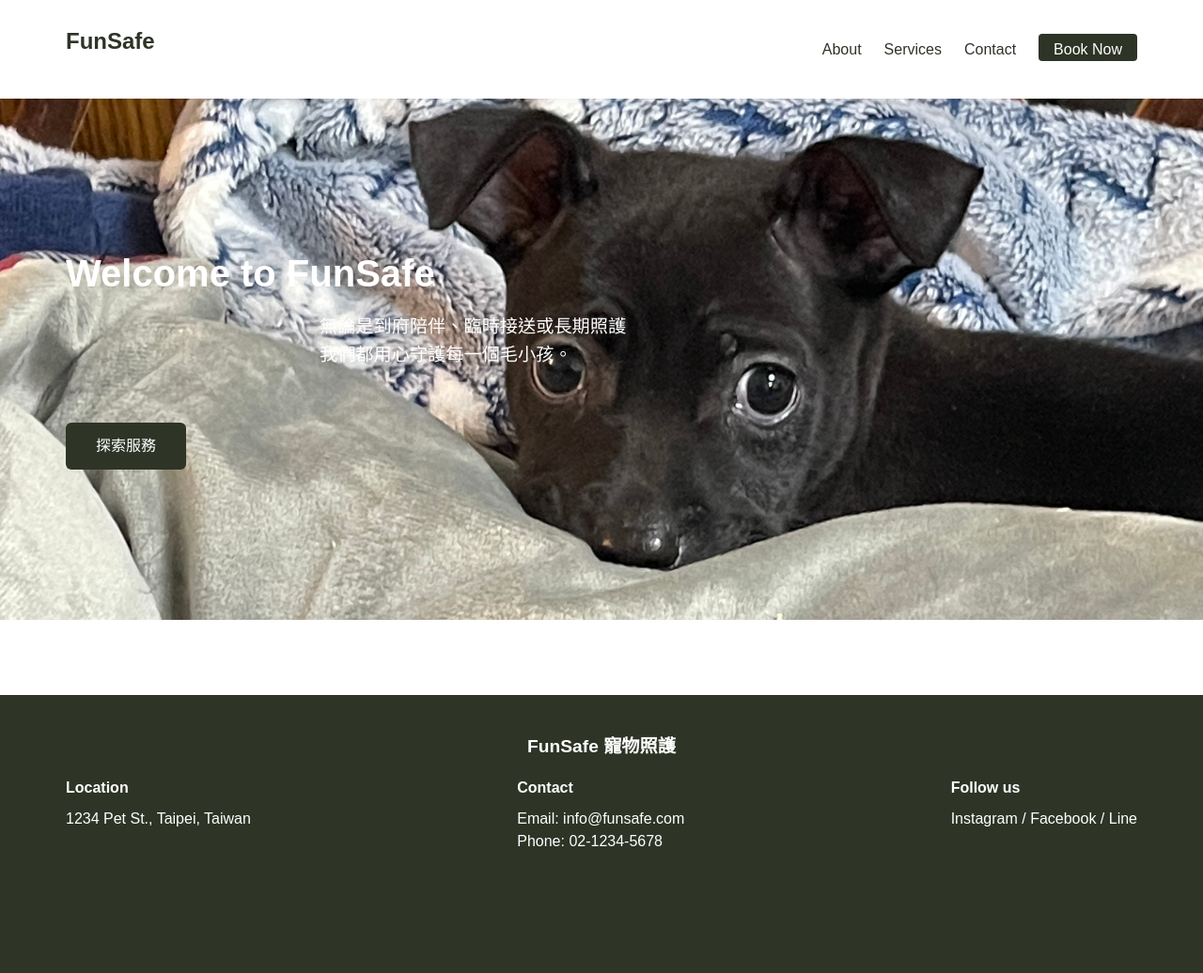
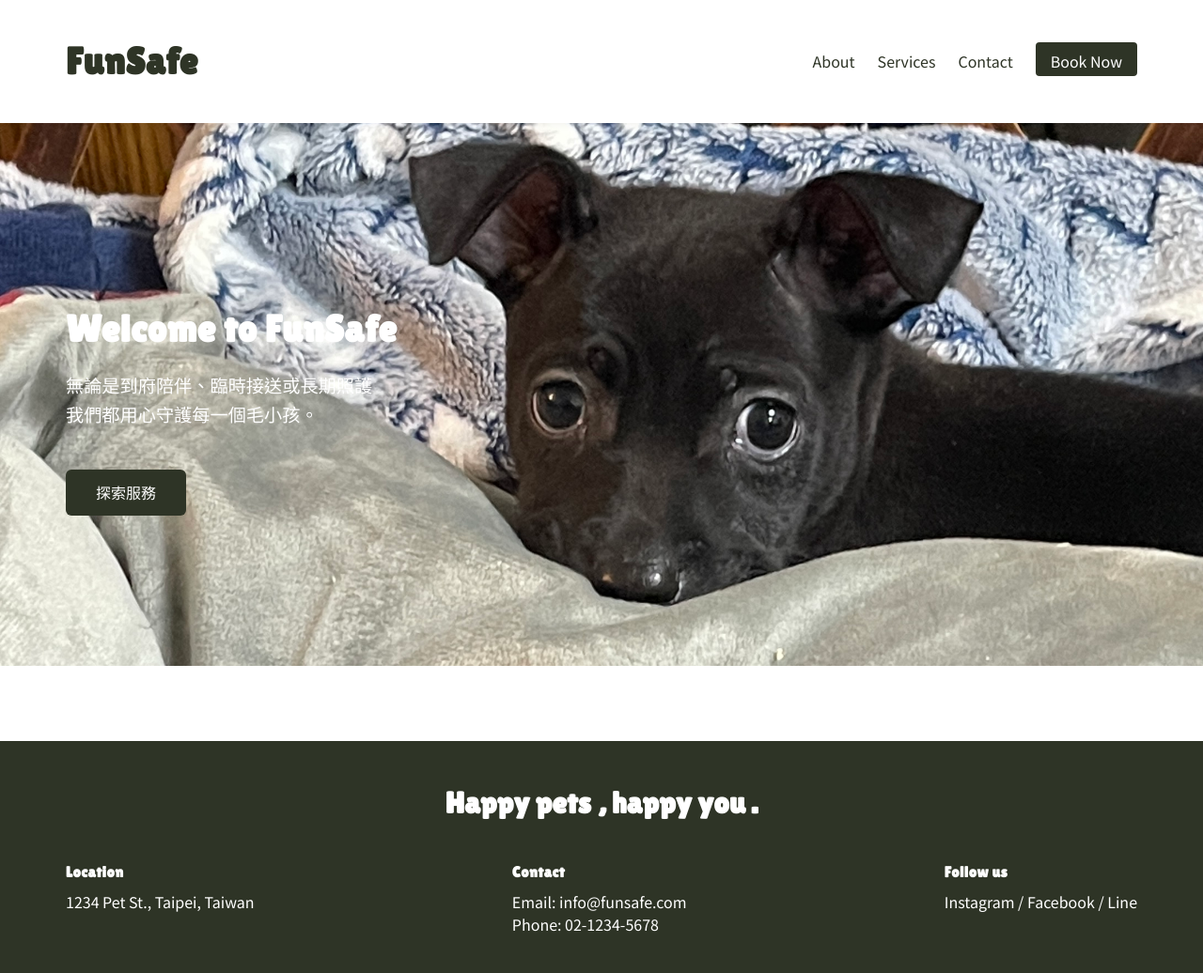
Before and after one commit to Ginnie1114/petcarewed, a PHP site: page / in a window 1280 px wide. Shown: the whole page at 94% size. Before the commit the page ends 901 px from the top, so only its background shows below. Run offline with PHP 8.4, Linux system fonts and the light colour scheme.

Commit message:
更新文字樣式

```diff
--- a/css/global.css
+++ b/css/global.css
@@ -2,7 +2,7 @@
 
 /* ---------- 字型與全站預設 ---------- */
 body {
-  font-family: "Noto Sans TC", sans-serif;
+  font-family: "Noto Sans TC", 'Lilita One',sans-serif;
   line-height: 1.6;
   margin: 0;
   padding: 0;
@@ -21,13 +21,27 @@ img {
   padding: 0 20px; /* ✅ 左右留白統一設計 */
 }
 
+/* global.css 中加入 */
+
 h1, h2, h3, h4 {
-  margin-top: 0;
+  font-weight: bold;
+  letter-spacing: 0.5px;
+  line-height: 1.4;
+}
+
+/* 自動加上 class="lang-en" 的標題使用英文字體 */
+.lang-en {
+  font-family: 'Lilita One', cursive;
+}
+
+/* 自動加上 class="lang-zh" 的標題使用中文字體 */
+.lang-zh {
+  font-family: 'Noto Sans TC', sans-serif;
 }
 
 /* ---------- 導覽列 ---------- */
 header#site-header {
-  background-color: #fff;
+  background-color: #ffffff8c;
   position: sticky;
   top: 0;
   z-index: 999;
@@ -38,13 +52,13 @@ header .container {
   display: flex;
   align-items: center;
   justify-content: space-between;
-  padding: 16px 0;
+  padding: 16px ;
 }
 
 .logo {
   text-decoration: none;
-  font-weight: bold;
-  font-size: 1.5rem;
+  font-weight: 900;
+  font-size: 2.5rem;
   color: #2E3426;
 }
 
@@ -99,10 +113,11 @@ footer {
 }
 
 .footer-top {
-  font-size: 1.2rem;
-  font-weight: bold;
+  font-size: 2rem;
+  font-weight: 900;
   margin-bottom: 1rem;
   text-align: center;
+  font-family: 'Lilita One', 'Noto Sans TC', sans-serif;
 }
 
 .footer-columns {
--- a/css/index.css
+++ b/css/index.css
@@ -25,7 +25,7 @@
 .hero-section p {
   font-size: 1.2rem;
   max-width: 600px;
-  margin: 0 auto 2rem;
+  /* margin: 0 auto 2rem; */
 }
 
 .hero-section .hero-img {
--- a/index.html
+++ b/index.html
@@ -4,6 +4,9 @@
   <meta charset="UTF-8">
   <meta name="viewport" content="width=device-width, initial-scale=1.0">
   <title>FunSafe｜安心寵物照護</title>
+  <!-- 載入 Google Fonts：Lilita One（英文）與 Noto Sans TC（繁體中文） -->
+  <link href="https://fonts.googleapis.com/css2?family=Lilita+One&family=Noto+Sans+TC&display=swap" rel="stylesheet">
+
   <!-- 全站共用樣式 -->
   <link rel="stylesheet" href="./css/global.css">
   <!-- 首頁專用樣式 -->
@@ -42,7 +45,7 @@
   <!-- 🦶 頁尾 Footer（共用） -->
   <footer>
     <div class="container">
-      <div class="footer-top">FunSafe 寵物照護</div>
+      <div class="footer-top">Happy pets , happy you . </div>
       <div class="footer-columns">
         <div>
           <h4>Location</h4>
@@ -66,5 +69,7 @@
   <script src="./js/index.js"></script>
 
 
+
+
 </body>
 </html>
--- a/js/global.js
+++ b/js/global.js
@@ -42,3 +42,18 @@ document.addEventListener("DOMContentLoaded", function () {
     });
   });
 });
+
+
+  document.querySelectorAll('h1, h2, h3, h4').forEach(el => {
+    const text = el.textContent.trim(); // 取得文字內容並移除前後空白
+
+    // 判斷是否包含中文字（\u4e00-\u9fff 是常見中文編碼範圍）
+    const isChinese = /[\u4e00-\u9fff]/.test(text);
+
+    // 根據結果加上對應的 class
+    if (isChinese) {
+      el.classList.add('lang-zh'); // 如果是中文
+    } else {
+      el.classList.add('lang-en'); // 如果是英文
+    }
+  });
```
Also changed, not shown: about.html (+7 -0 lines), contact.html (+9 -2 lines), services.html (+8 -0 lines), 1 other file.
